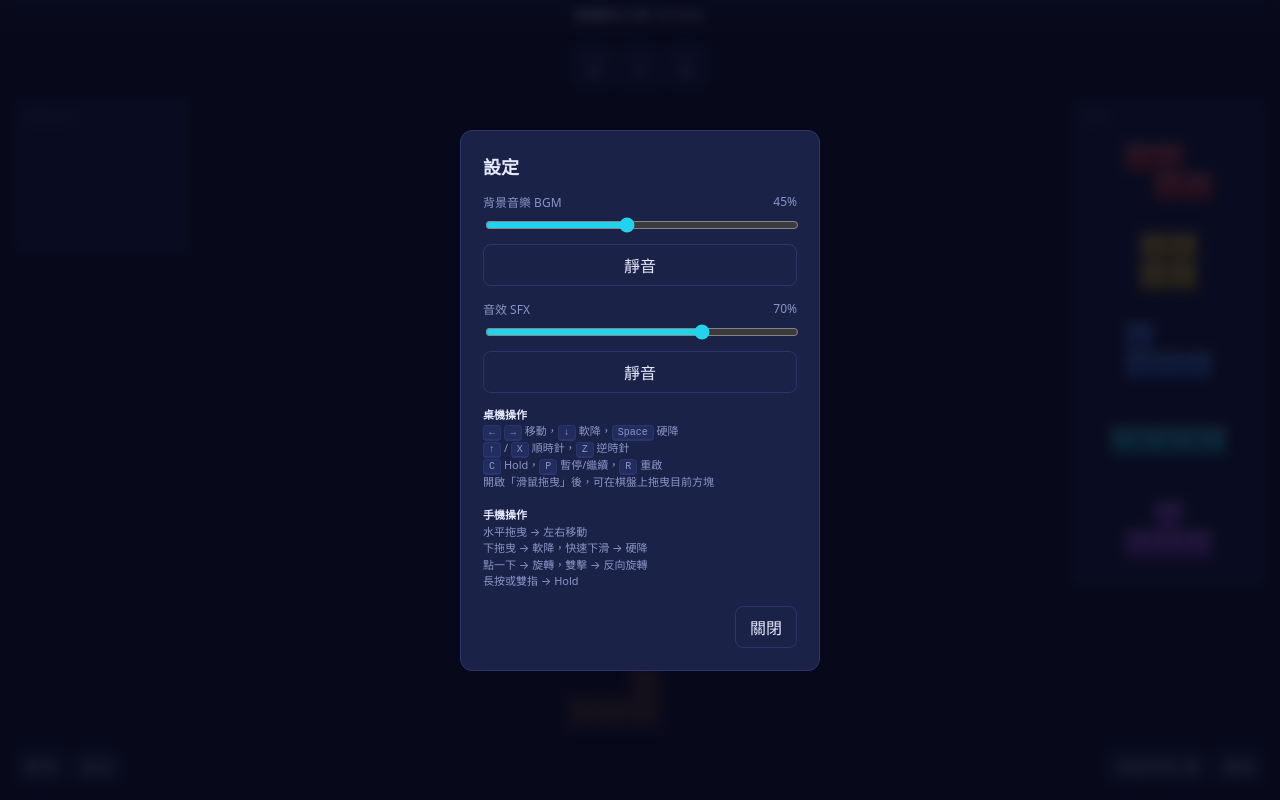
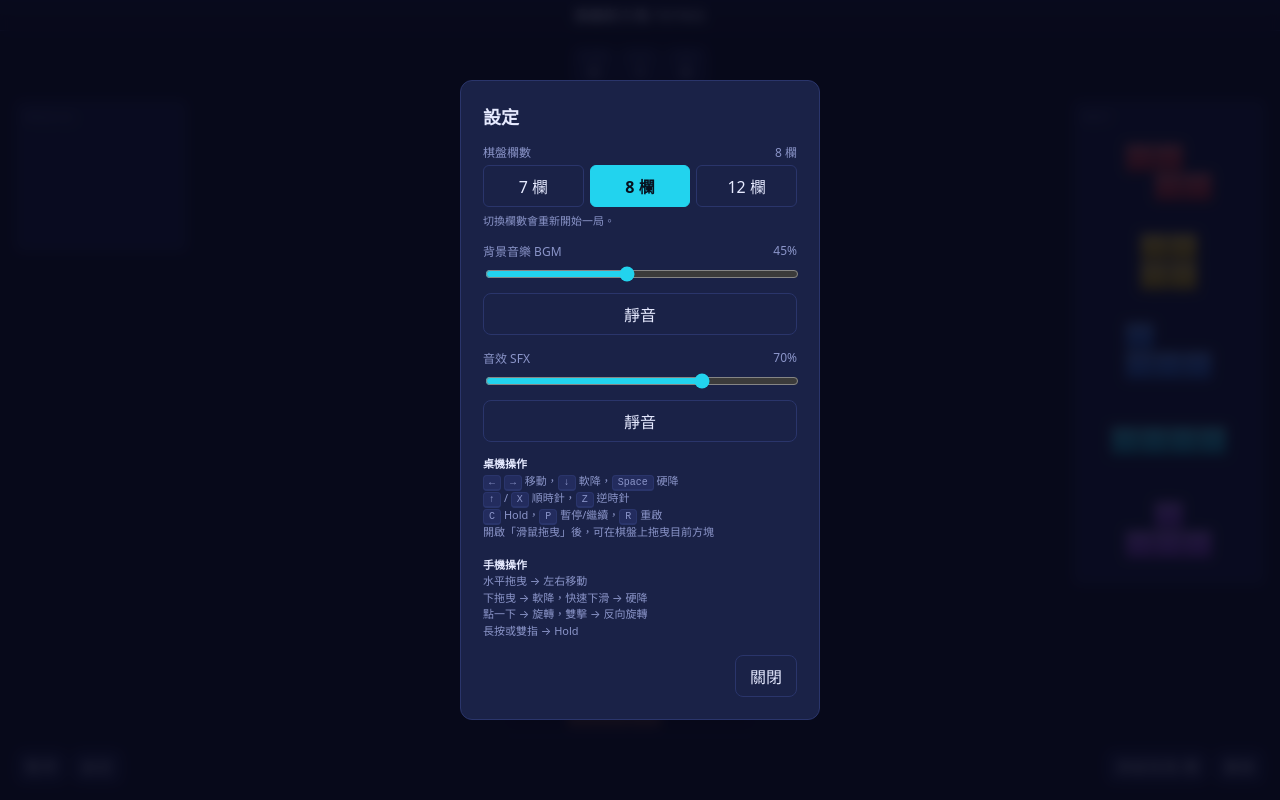
Before and after one commit to summer09201017-cloud/DragTetris, a React (Vite) app: page / in a window 1280 px wide. Both pictures are taken after a click on the button "設定". Built offline with nearby package versions, Linux system fonts and the light colour scheme.

Commit message:
Add selectable board widths

```diff
--- a/src/App.tsx
+++ b/src/App.tsx
@@ -8,7 +8,7 @@ import { HoldBox, NextBox } from './components/Mini';
 import { SettingsPanel } from './components/SettingsPanel';
 import { TouchPad } from './components/TouchPad';
 import { audio } from './audio/AudioManager';
-import { BOARD_W, BOARD_H, COLORS } from './game/constants';
+import { BOARD_H, COLORS } from './game/constants';
 import { blocksOf } from './game/pieces';
 import type { PieceType } from './game/types';
 import { registerPwa } from './pwa';
@@ -32,10 +32,10 @@ function pieceBounds(type: PieceType) {
   };
 }
 
-function boardPointFromClient(canvas: HTMLCanvasElement, clientX: number, clientY: number) {
+function boardPointFromClient(canvas: HTMLCanvasElement, clientX: number, clientY: number, boardWidth: number) {
   const rect = canvas.getBoundingClientRect();
-  const cell = Math.max(8, Math.floor(Math.min(rect.width / BOARD_W, rect.height / BOARD_H)));
-  const boardW = cell * BOARD_W;
+  const cell = Math.max(8, Math.floor(Math.min(rect.width / boardWidth, rect.height / BOARD_H)));
+  const boardW = cell * boardWidth;
   const boardH = cell * BOARD_H;
   const ox = Math.max(0, (rect.width - boardW) / 2);
   const oy = Math.max(0, (rect.height - boardH) / 2);
@@ -45,18 +45,18 @@ function boardPointFromClient(canvas: HTMLCanvasElement, clientX: number, client
   if (x < 0 || y < 0 || x >= boardW || y >= boardH) return null;
 
   return {
-    col: clamp(Math.floor(x / cell), 0, BOARD_W - 1),
+    col: clamp(Math.floor(x / cell), 0, boardWidth - 1),
     row: clamp(Math.floor(y / cell), 0, BOARD_H - 1)
   };
 }
 
-function dropOrigin(type: PieceType, col: number, row: number) {
+function dropOrigin(type: PieceType, col: number, row: number, boardWidth: number) {
   const bounds = pieceBounds(type);
   const anchorX = Math.round((bounds.minX + bounds.maxX) / 2);
   const anchorY = Math.round((bounds.minY + bounds.maxY) / 2);
 
   return {
-    x: clamp(col - anchorX, -bounds.minX, BOARD_W - 1 - bounds.maxX),
+    x: clamp(col - anchorX, -bounds.minX, boardWidth - 1 - bounds.maxX),
     y: clamp(row - anchorY, -bounds.minY, BOARD_H - 1 - bounds.maxY)
   };
 }
@@ -143,8 +143,8 @@ export default function App() {
   const cellSize = useCallback(() => {
     const c = canvasRef.current;
     if (!c) return 24;
-    return Math.floor(Math.min(c.clientWidth / BOARD_W, c.clientHeight / BOARD_H));
-  }, []);
+    return Math.floor(Math.min(c.clientWidth / state.boardWidth, c.clientHeight / BOARD_H));
+  }, [state.boardWidth]);
 
   const getCurrentPiece = useCallback(() => useGame.getState().state.current, []);
 
@@ -153,6 +153,7 @@ export default function App() {
     boardRef: canvasRef,
     dispatch,
     enabled: state.status === 'playing',
+    boardWidth: state.boardWidth,
     cellSize,
     mouseDragEnabled,
     getCurrentPiece
@@ -180,10 +181,10 @@ export default function App() {
     const canvas = canvasRef.current;
     if (!canvas) return;
 
-    const point = boardPointFromClient(canvas, clientX, clientY);
+    const point = boardPointFromClient(canvas, clientX, clientY, state.boardWidth);
     if (!point) return;
 
-    const origin = dropOrigin(drag.type, point.col, point.row);
+    const origin = dropOrigin(drag.type, point.col, point.row, state.boardWidth);
     dispatch({
       type: 'placePiece',
       source: drag.source,
@@ -191,7 +192,7 @@ export default function App() {
       x: origin.x,
       y: origin.y
     });
-  }, [dispatch]);
+  }, [dispatch, state.boardWidth]);
 
   useEffect(() => {
     if (!trayDrag) return;
@@ -287,7 +288,7 @@ export default function App() {
               height: `min(100%, calc((100dvh - 170px) * ${boardHeightScale}))`,
               width: 'auto',
               maxWidth: '100%',
-              aspectRatio: `${BOARD_W} / ${BOARD_H}`
+              aspectRatio: `${state.boardWidth} / ${BOARD_H}`
             }}
           />
           {toast && <div className="toast">{toast}</div>}
@@ -323,7 +324,12 @@ export default function App() {
         <TouchPad dispatch={dispatch} />
       </div>
 
-      <SettingsPanel open={settingsOpen} onClose={() => setSettingsOpen(false)} />
+      <SettingsPanel
+        open={settingsOpen}
+        boardWidth={state.boardWidth}
+        onBoardWidthChange={(width) => dispatch({ type: 'setBoardWidth', width })}
+        onClose={() => setSettingsOpen(false)}
+      />
       {trayDrag && <FloatingPiece drag={trayDrag} />}
     </div>
   );
--- a/src/components/SettingsPanel.tsx
+++ b/src/components/SettingsPanel.tsx
@@ -1,12 +1,15 @@
 import { useEffect, useState } from 'react';
 import { audio } from '../audio/AudioManager';
+import { BOARD_WIDTH_OPTIONS } from '../game/constants';
 
 interface Props {
   open: boolean;
+  boardWidth: number;
+  onBoardWidthChange: (width: number) => void;
   onClose: () => void;
 }
 
-export function SettingsPanel({ open, onClose }: Props) {
+export function SettingsPanel({ open, boardWidth, onBoardWidthChange, onClose }: Props) {
   const [s, setS] = useState(audio.getSettings());
 
   useEffect(() => {
@@ -19,6 +22,27 @@ export function SettingsPanel({ open, onClose }: Props) {
     <div className="settings" onClick={onClose}>
       <div className="card" onClick={(e) => e.stopPropagation()}>
         <h2>設定</h2>
+
+        <div className="field">
+          <label>
+            <span>棋盤欄數</span>
+            <span>{boardWidth} 欄</span>
+          </label>
+          <div className="segmented board-width-options" role="group" aria-label="棋盤欄數">
+            {BOARD_WIDTH_OPTIONS.map((width) => (
+              <button
+                key={width}
+                type="button"
+                className={boardWidth === width ? 'active' : ''}
+                aria-pressed={boardWidth === width}
+                onClick={() => onBoardWidthChange(width)}
+              >
+                {width} 欄
+              </button>
+            ))}
+          </div>
+          <p className="field-note">切換欄數會重新開始一局。</p>
+        </div>
 
         <div className="field">
           <label>
--- a/src/game/constants.ts
+++ b/src/game/constants.ts
@@ -1,10 +1,17 @@
 import type { PieceType } from './types';
 
-export const BOARD_W = 8;
+export const BOARD_WIDTH_OPTIONS = [7, 8, 12] as const;
+export type BoardWidth = (typeof BOARD_WIDTH_OPTIONS)[number];
+export const DEFAULT_BOARD_W: BoardWidth = 8;
+export const BOARD_W = DEFAULT_BOARD_W;
 export const BOARD_H = 20;
 // Hidden buffer rows above the visible board where pieces spawn.
 export const BUFFER_H = 2;
 export const TOTAL_H = BOARD_H + BUFFER_H;
+
+export function normalizeBoardWidth(width: number): BoardWidth {
+  return BOARD_WIDTH_OPTIONS.includes(width as BoardWidth) ? width as BoardWidth : DEFAULT_BOARD_W;
+}
 
 export const COLORS: Record<PieceType | 'G', string> = {
   I: '#22d3ee',
--- a/src/game/engine.ts
+++ b/src/game/engine.ts
@@ -1,12 +1,13 @@
 import {
-  BOARD_W,
+  DEFAULT_BOARD_W,
   BOARD_H,
   TOTAL_H,
   LOCK_DELAY_MS,
   MAX_LOCK_RESETS,
   SOFT_DROP_FACTOR,
   gravitySecondsPerCell,
-  linesPerLevel
+  linesPerLevel,
+  normalizeBoardWidth
 } from './constants';
 import { blocksOf } from './pieces';
 import { kicksFor, rotateIndex } from './srs';
@@ -27,10 +28,14 @@ import type {
 
 // ────────────────────────────── helpers
 
-function emptyBoard(): Board {
+function boardWidthOf(b: Board): number {
+  return b[0]?.length ?? DEFAULT_BOARD_W;
+}
+
+function emptyBoard(boardWidth: number): Board {
   const b: Board = [];
   for (let y = 0; y < TOTAL_H; y++) {
-    b.push(new Array<Cell>(BOARD_W).fill(0));
+    b.push(new Array<Cell>(boardWidth).fill(0));
   }
   return b;
 }
@@ -39,8 +44,8 @@ function cloneBoard(b: Board): Board {
   return b.map(row => row.slice());
 }
 
-function spawnPiece(type: PieceType): Piece {
-  const x = Math.floor((BOARD_W - 4) / 2);
+function spawnPiece(type: PieceType, boardWidth: number): Piece {
+  const x = Math.floor((boardWidth - 4) / 2);
   return { type, rotation: 0, x, y: 0 };
 }
 
@@ -49,8 +54,9 @@ function pieceCells(p: Piece): [number, number][] {
 }
 
 function collides(b: Board, p: Piece): boolean {
+  const boardWidth = boardWidthOf(b);
   for (const [x, y] of pieceCells(p)) {
-    if (x < 0 || x >= BOARD_W || y >= TOTAL_H) return true;
+    if (x < 0 || x >= boardWidth || y >= TOTAL_H) return true;
     if (y < 0) continue; // above the visible+buffer top is OK during spawn
     if (b[y][x] !== 0) return true;
   }
@@ -58,9 +64,10 @@ function collides(b: Board, p: Piece): boolean {
 }
 
 function lockPiece(b: Board, p: Piece): Board {
+  const boardWidth = boardWidthOf(b);
   const next = cloneBoard(b);
   for (const [x, y] of pieceCells(p)) {
-    if (y >= 0 && y < TOTAL_H && x >= 0 && x < BOARD_W) {
+    if (y >= 0 && y < TOTAL_H && x >= 0 && x < boardWidth) {
       next[y][x] = p.type;
     }
   }
@@ -68,6 +75,7 @@ function lockPiece(b: Board, p: Piece): Board {
 }
 
 function clearLines(b: Board): { board: Board; cleared: number[] } {
+  const boardWidth = boardWidthOf(b);
   const cleared: number[] = [];
   const rows: Cell[][] = [];
   for (let y = 0; y < TOTAL_H; y++) {
@@ -78,14 +86,14 @@ function clearLines(b: Board): { board: Board; cleared: number[] } {
     }
   }
   while (rows.length < TOTAL_H) {
-    rows.unshift(new Array<Cell>(BOARD_W).fill(0));
+    rows.unshift(new Array<Cell>(boardWidth).fill(0));
   }
   return { board: rows, cleared };
 }
 
 function isPerfectClear(b: Board): boolean {
   for (let y = 0; y < TOTAL_H; y++) {
-    for (let x = 0; x < BOARD_W; x++) {
+    for (let x = 0; x < boardWidthOf(b); x++) {
       if (b[y][x] !== 0) return false;
     }
   }
@@ -110,6 +118,7 @@ export function getGhost(state: GameState): Piece | null {
 
 function detectTSpin(board: Board, piece: Piece, lastWasRotate: boolean, lastKickIdx: number): LockTSpin {
   if (!lastWasRotate || piece.type !== 'T') return 'none';
+  const boardWidth = boardWidthOf(board);
   // 4 corners of T's 3x3 bounding box (at local 0,0 / 2,0 / 0,2 / 2,2)
   const corners = [
     [piece.x + 0, piece.y + 0],
@@ -118,7 +127,7 @@ function detectTSpin(board: Board, piece: Piece, lastWasRotate: boolean, lastKic
     [piece.x + 2, piece.y + 2]
   ];
   const filled = corners.map(([x, y]) => {
-    if (x < 0 || x >= BOARD_W || y < 0 || y >= TOTAL_H) return true;
+    if (x < 0 || x >= boardWidth || y < 0 || y >= TOTAL_H) return true;
     return board[y][x] !== 0;
   });
   const total = filled.filter(Boolean).length;
@@ -179,13 +188,15 @@ function scoreFor(clear: ClearResult, level: number, b2bBefore: boolean): { poin
 
 // ────────────────────────────── state
 
-export function createInitialState(seed = Date.now() & 0x7fffffff): GameState {
+export function createInitialState(boardWidth: number = DEFAULT_BOARD_W, seed = Date.now() & 0x7fffffff): GameState {
+  const normalizedWidth = normalizeBoardWidth(boardWidth);
   const { bag, state: rng1 } = shuffleBag(seed);
   const { bag: bag2, state: rng2 } = shuffleBag(rng1);
   const queue = [...bag.slice(1), ...bag2].slice(0, 6);
   return {
-    board: emptyBoard(),
-    current: spawnPiece(bag[0]),
+    boardWidth: normalizedWidth,
+    board: emptyBoard(normalizedWidth),
+    current: spawnPiece(bag[0], normalizedWidth),
     hold: null,
     canHold: true,
     queue,
@@ -229,7 +240,7 @@ function spawnNext(state: GameState): { state: GameState; gameOver: boolean } {
   const filled = refillQueue(state);
   const next = filled.queue[0];
   const queue = filled.queue.slice(1);
-  const piece = spawnPiece(next);
+  const piece = spawnPiece(next, filled.boardWidth);
   const gameOver = collides(filled.board, piece);
   return {
     state: {
@@ -486,7 +497,7 @@ function holdPiece(state: GameState): StepResult {
     const filled = refillQueue(state);
     const next = filled.queue[0];
     const queue = filled.queue.slice(1);
-    const piece = spawnPiece(next);
+    const piece = spawnPiece(next, filled.boardWidth);
     if (collides(filled.board, piece)) {
       events.push({ type: 'gameover' });
       return {
@@ -512,7 +523,7 @@ function holdPiece(state: GameState): StepResult {
     };
   }
 
-  const piece = spawnPiece(state.hold);
+  const piece = spawnPiece(state.hold, state.boardWidth);
   if (collides(state.board, piece)) {
     events.push({ type: 'gameover' });
     return {
@@ -577,13 +588,14 @@ function tickGravity(state: GameState, dtMs: number): StepResult {
 }
 
 export function reduce(state: GameState, action: Action): StepResult {
-  if (state.status === 'gameover' && action.type !== 'restart') {
+  if (state.status === 'gameover' && action.type !== 'restart' && action.type !== 'setBoardWidth') {
     return { state, events: [] };
   }
   if (
     state.status === 'paused' &&
     action.type !== 'pauseToggle' &&
     action.type !== 'resume' &&
+    action.type !== 'setBoardWidth' &&
     action.type !== 'restart'
   ) {
     return { state, events: [] };
@@ -625,10 +637,15 @@ export function reduce(state: GameState, action: Action): StepResult {
       };
     case 'resume':
       return { state: { ...state, status: 'playing' }, events: [] };
+    case 'setBoardWidth': {
+      const boardWidth = normalizeBoardWidth(action.width);
+      if (boardWidth === state.boardWidth) return { state, events: [] };
+      return { state: createInitialState(boardWidth), events: [] };
+    }
     case 'restart':
-      return { state: createInitialState(), events: [] };
+      return { state: createInitialState(state.boardWidth), events: [] };
   }
 }
 
 // Public helpers re-exported for renderer
-export { collides, ghostY, BOARD_W, BOARD_H, TOTAL_H, linesPerLevel };
+export { collides, ghostY, BOARD_H, TOTAL_H, linesPerLevel };
--- a/src/game/types.ts
+++ b/src/game/types.ts
@@ -21,6 +21,7 @@ export interface ClearResult {
 export type GameStatus = 'ready' | 'playing' | 'paused' | 'gameover';
 
 export interface GameState {
+  boardWidth: number;
   board: Board;
   current: Piece | null;
   hold: PieceType | null;
@@ -71,6 +72,7 @@ export type Action =
   | { type: 'pause' }
   | { type: 'pauseToggle' }
   | { type: 'resume' }
+  | { type: 'setBoardWidth'; width: number }
   | { type: 'restart' };
 
 export interface StepResult {
--- a/src/render/renderBoard.ts
+++ b/src/render/renderBoard.ts
@@ -1,4 +1,4 @@
-import { BOARD_W, BOARD_H, BUFFER_H, COLORS } from '../game/constants';
+import { BOARD_H, BUFFER_H, COLORS } from '../game/constants';
 import { blocksOf } from '../game/pieces';
 import type { GameState, Piece, PieceType } from '../game/types';
 import { getGhost } from '../game/engine';
@@ -81,6 +81,7 @@ function drawPiece(ctx: CanvasRenderingContext2D, p: Piece, size: number, ghost
 }
 
 export function renderBoard(canvas: HTMLCanvasElement, state: GameState): void {
+  const boardWidth = state.boardWidth;
   const dpr = window.devicePixelRatio || 1;
   const cssW = canvas.clientWidth;
   const cssH = canvas.clientHeight;
@@ -90,8 +91,8 @@ export function renderBoard(canvas: HTMLCanvasElement, state: GameState): void {
   }
   const ctx = canvas.getContext('2d')!;
   ctx.setTransform(dpr, 0, 0, dpr, 0, 0);
-  const size = Math.floor(Math.min(cssW / BOARD_W, cssH / BOARD_H));
-  const w = size * BOARD_W;
+  const size = Math.floor(Math.min(cssW / boardWidth, cssH / BOARD_H));
+  const w = size * boardWidth;
   const h = size * BOARD_H;
   const ox = Math.floor((cssW - w) / 2);
   const oy = Math.floor((cssH - h) / 2);
@@ -104,11 +105,11 @@ export function renderBoard(canvas: HTMLCanvasElement, state: GameState): void {
 
   ctx.save();
   ctx.translate(ox, oy);
-  drawGrid(ctx, BOARD_W, BOARD_H, size);
+  drawGrid(ctx, boardWidth, BOARD_H, size);
 
   // Settled blocks
   for (let y = BUFFER_H; y < state.board.length; y++) {
-    for (let x = 0; x < BOARD_W; x++) {
+    for (let x = 0; x < boardWidth; x++) {
       const cell = state.board[y][x];
       if (cell !== 0) {
         drawBlock(ctx, x, y - BUFFER_H, size, COLORS[cell as PieceType]);
--- a/src/store.ts
+++ b/src/store.ts
@@ -1,7 +1,27 @@
 import { create } from 'zustand';
 import { createInitialState, reduce } from './game/engine';
+import { DEFAULT_BOARD_W, normalizeBoardWidth } from './game/constants';
 import type { Action, GameEvent, GameState } from './game/types';
 import { audio } from './audio/AudioManager';
+
+const BOARD_WIDTH_STORAGE_KEY = 'tetris.boardWidth';
+
+function loadBoardWidth(): number {
+  try {
+    const raw = window.localStorage.getItem(BOARD_WIDTH_STORAGE_KEY);
+    return raw == null ? DEFAULT_BOARD_W : normalizeBoardWidth(Number(raw));
+  } catch {
+    return DEFAULT_BOARD_W;
+  }
+}
+
+function saveBoardWidth(width: number): void {
+  try {
+    window.localStorage.setItem(BOARD_WIDTH_STORAGE_KEY, String(normalizeBoardWidth(width)));
+  } catch {
+    // localStorage can be unavailable in hardened browser modes.
+  }
+}
 
 interface Store {
   state: GameState;
@@ -50,10 +70,11 @@ function handleEvents(events: GameEvent[], setToast: (m: string | null) => void)
 }
 
 export const useGame = create<Store>((set, get) => ({
-  state: createInitialState(),
+  state: createInitialState(loadBoardWidth()),
   toast: null,
   dispatch: (a) => {
     const { state: newState, events } = reduce(get().state, a);
+    if (a.type === 'setBoardWidth') saveBoardWidth(newState.boardWidth);
     handleEvents(events, (m) => get().setToast(m));
     set({ state: newState });
   },
--- a/src/styles/global.css
+++ b/src/styles/global.css
@@ -321,6 +321,27 @@ button:disabled { opacity: .5; cursor: not-allowed; }
   margin-bottom: 4px;
 }
 .settings .field input[type="range"] { width: 100%; accent-color: var(--accent); }
+.settings .segmented {
+  display: grid;
+  grid-template-columns: repeat(3, 1fr);
+  gap: 6px;
+}
+.settings .segmented button {
+  padding: 8px 6px;
+  border-radius: 6px;
+}
+.settings .segmented button.active {
+  background: var(--accent);
+  border-color: var(--accent);
+  color: #07111f;
+  font-weight: 700;
+}
+.settings .field-note {
+  margin: 6px 0 0;
+  color: var(--text-dim);
+  font-size: 11px;
+  line-height: 1.4;
+}
 .settings .actions { display: flex; gap: 8px; justify-content: flex-end; margin-top: 8px; }
 
 .help {
```
Also changed, not shown: src/input/usePointer.ts (+6 -4 lines).
